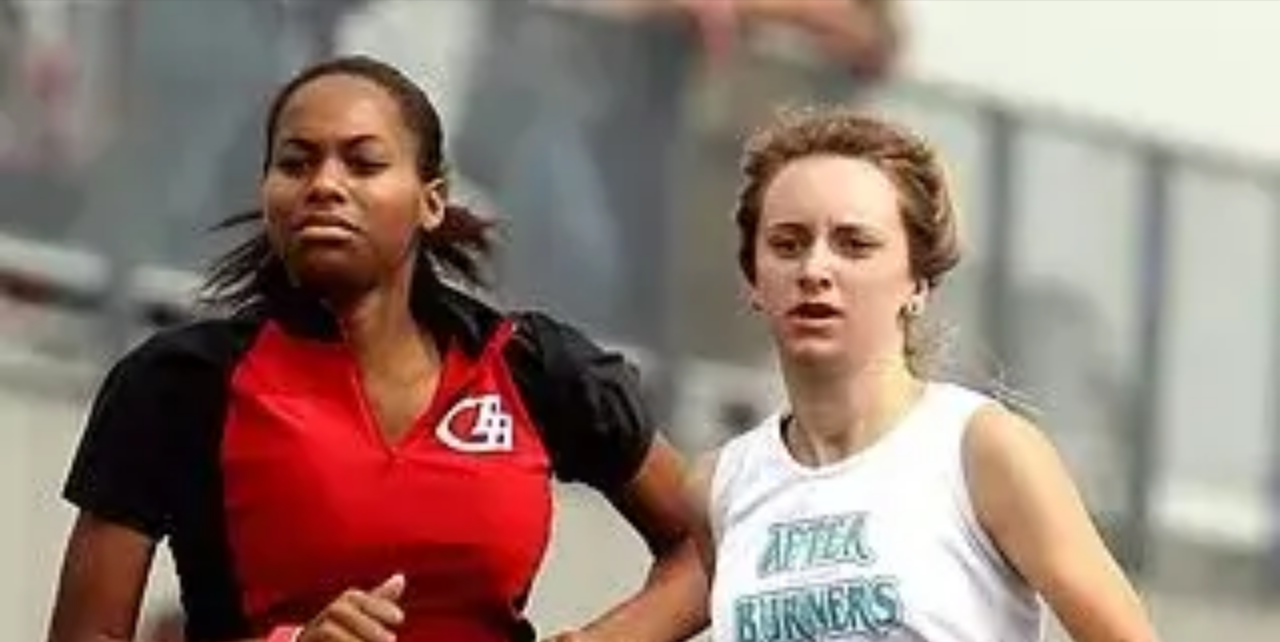
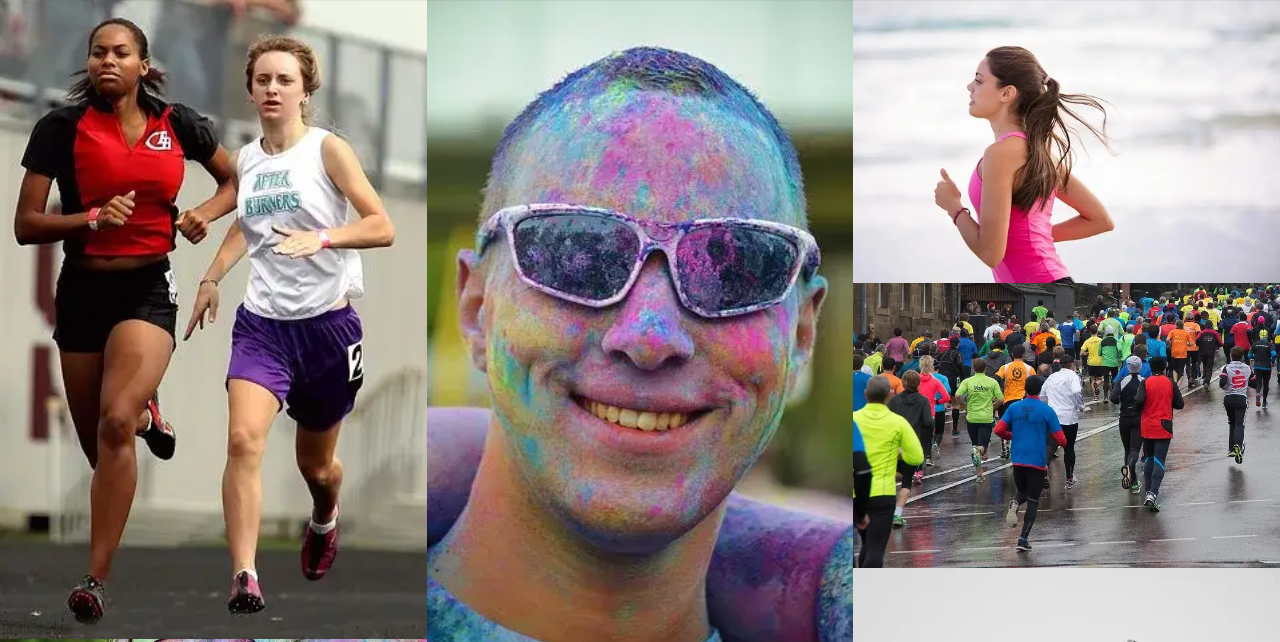
Before and after one commit to jxkane1/love-running, a plain HTML site: page gallery.html in a window 1280 px wide. Shown: the part 80-722 px from the top of the page. Drawn offline with nearby package versions, Linux system fonts and the light colour scheme.

Commit message:
added responsiveness to gallery for landscape phones and tablets

```diff
--- a/assets/css/style.css
+++ b/assets/css/style.css
@@ -220,7 +220,13 @@ hr {
     color: #3a3a3a
 }
 
-
+/* mediaquery for large or landscape phones (576px and up) */
+@media screen and (min-width: 576px) {
+    #photos {
+        column-count: 2;
+        column-gap: 0;
+    }
+}
 
 
 /* media query: tablets larger than (768 and up) */
@@ -279,14 +285,23 @@ hr {
     text-align: end;
     align-self: flex-end;
 }
+
+#photos {
+    column-count: 3;
+
 }
 
+}
 
 
 /* media query for laptops */
 @media screen and (min-width: 992px) {
     #menu a:hover{
         border-bottom: 1px solid #3a3a3a;
+    }
+    #photos {
+        column-count: 3;
+
     }
 }
 
```
